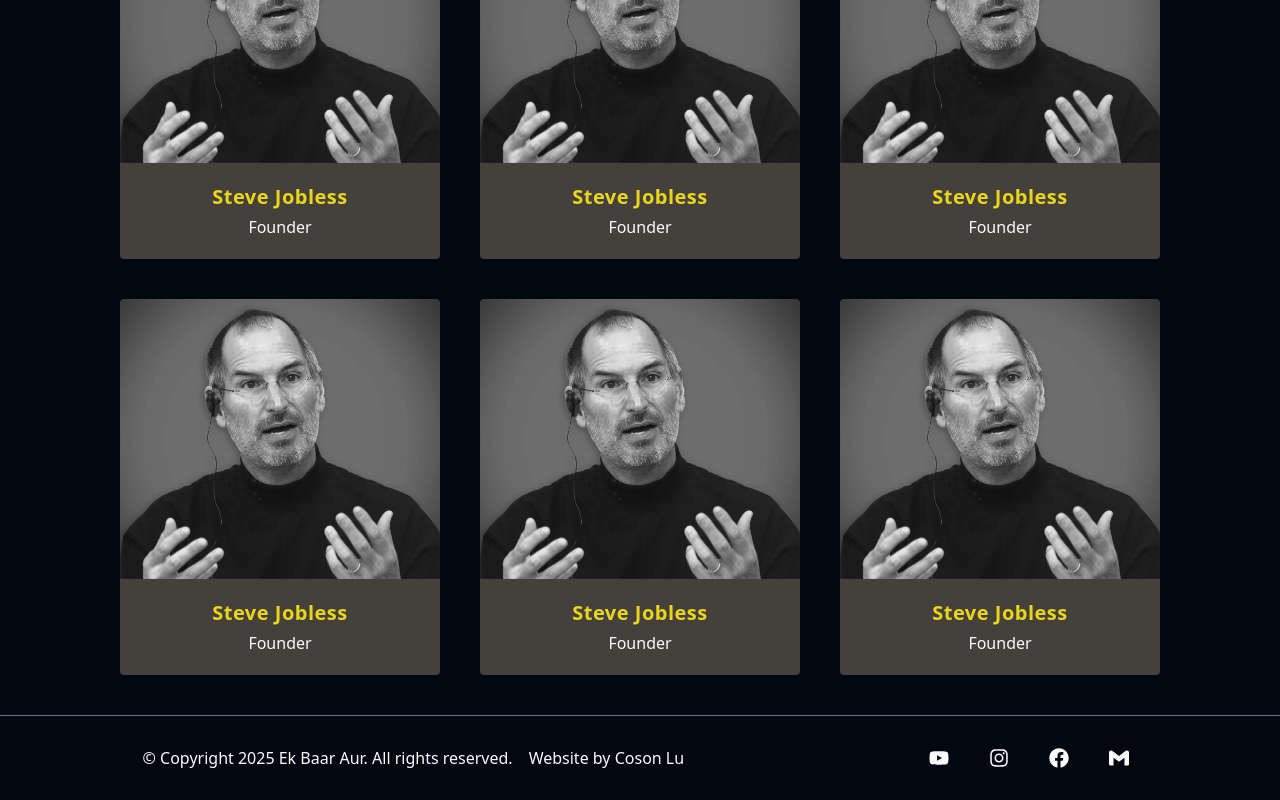
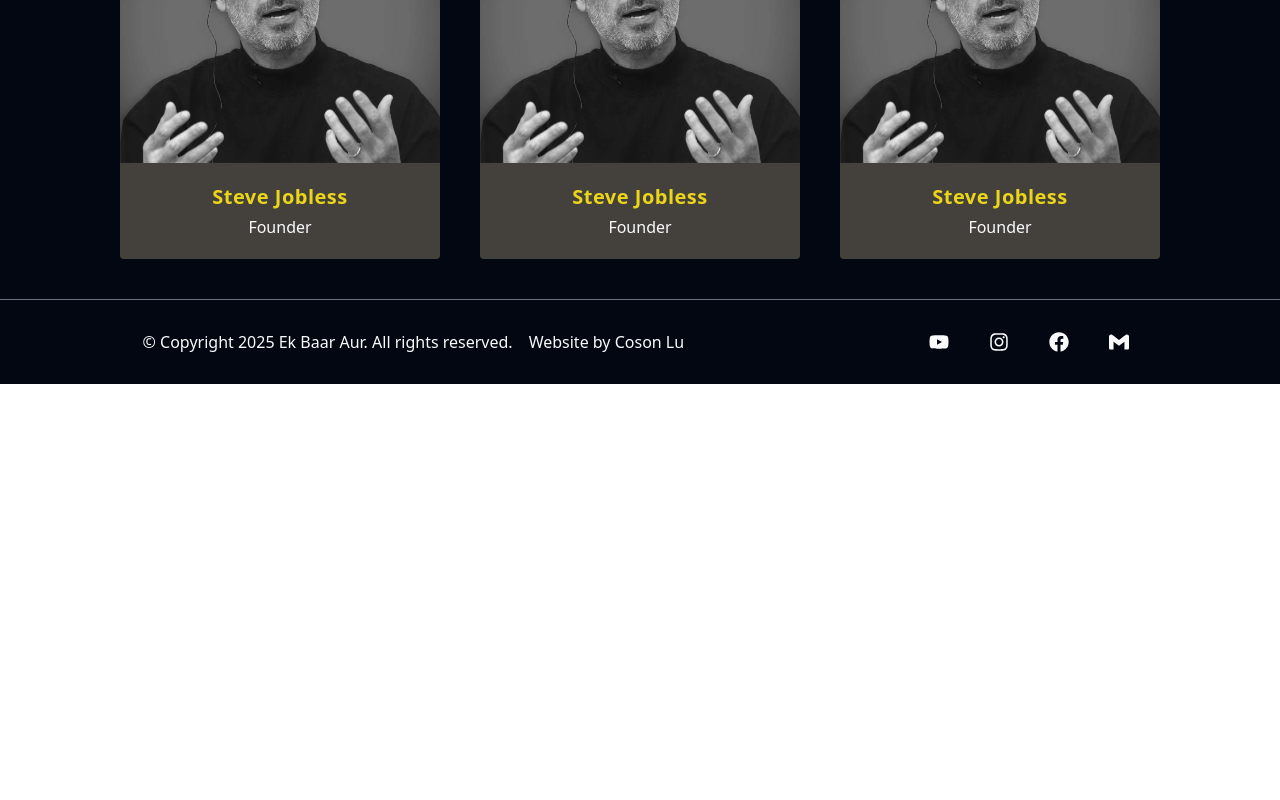
Before and after one commit to coson-lu/ekbaaraur, a React (Vite) app: page /about-us in a window 1280 px wide. Shown: the part 2200-3000 px from the top of the page. After the commit the page ends 2584 px from the top, so only its background shows below. Built offline with nearby package versions, Linux system fonts and the light colour scheme; a web font is replaced by a local one.

Commit message:
removed stevejoblesses

```diff
--- a/src/pages/AboutUs.jsx
+++ b/src/pages/AboutUs.jsx
@@ -76,23 +76,6 @@ export default function AboutUs() {
               title='Founder'
             />
           </div>
-          <div className='flex flex-col sm:flex-row gap-6 md:gap-[5vh] justify-center items-center flex-wrap'>
-            <ProfileCard
-              imageSrc={'/stevejobless.webp'}
-              name='Steve Jobless'
-              title='Founder'
-            />
-            <ProfileCard
-              imageSrc={'/stevejobless.webp'}
-              name='Steve Jobless'
-              title='Founder'
-            />
-            <ProfileCard
-              imageSrc={'/stevejobless.webp'}
-              name='Steve Jobless'
-              title='Founder'
-            />
-          </div>
         </div>
       </div>
     </div>
```
